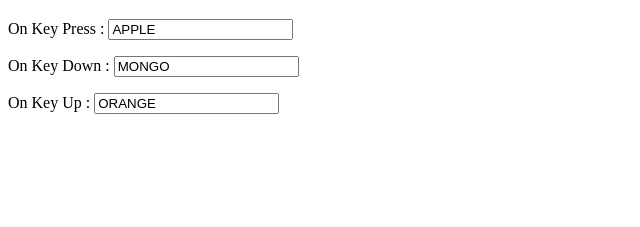
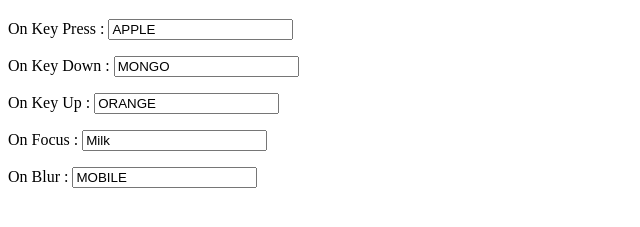
Before and after one commit to Alok3333/js-class, a plain HTML site: page 2-data-binding/event/keyboard-event.html in a window 1280 px wide. Shown: the part 61-288 px from the top of the page, without its empty margins (0-640 px from the left). Drawn offline with Linux system fonts and the light colour scheme.

Commit message:
some event we saw. like as onload(write inside the body tag body), onfocus, onblur etc.

```diff
--- a/2-data-binding/event/keyboard-event.html
+++ b/2-data-binding/event/keyboard-event.html
@@ -12,7 +12,7 @@
     </script>
 </head>
 
-<body>
+<body onload="one('Welcome Back')">
     <h1>KeyBoard Event Example</h1>
     <p>
         On Key Press : <input type="text" value="APPLE" onkeypress="one(this.value)" />
@@ -23,6 +23,12 @@
     <p>
         On Key Up : <input type="text" value="ORANGE" onkeyup="one(this.value)" />
     </p>
+    <p>
+        On Focus : <input type="text" value="Milk" onfocus="one(this.value)" />
+    </p>
+    <p>
+        On Blur : <input type="text" value="MOBILE" onblur="one(this.value)"/>
+    </p>
 </body>
 
 </html>
```
Also changed, not shown: 2-data-binding/data-binding-1.html (added).
